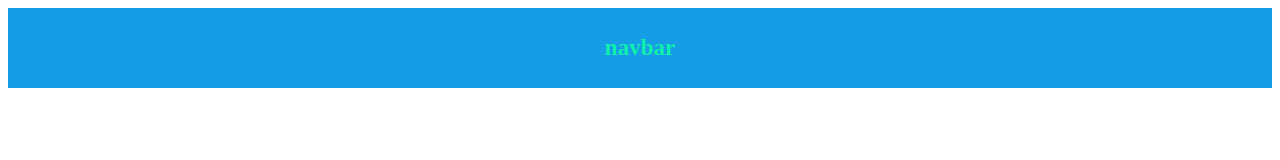
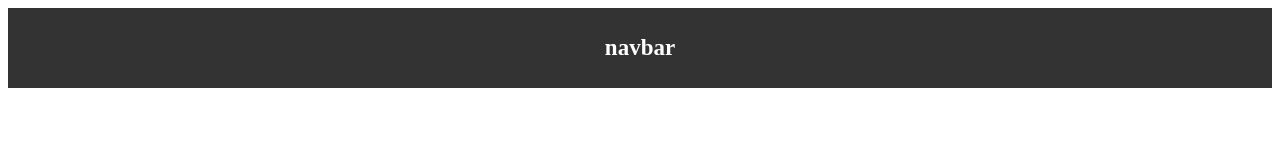
Before and after one commit to Ahmed-Ezzat-art/website, a plain HTML site: page index.html in a window 1280 px wide. Drawn offline with Linux system fonts and the light colour scheme.

Commit message:
i modified in css file

```diff
--- a/style.css
+++ b/style.css
@@ -3,10 +3,10 @@
 div{
     width: 100%;
     height: 80px;
-    background: #169de5;
+    background: #333;
     text-align: center;
     line-height: 80px;
     font-size: 23px;
     font-weight: 700;
-    color: #0ff2ac
+    color: #fff;
 }
```
